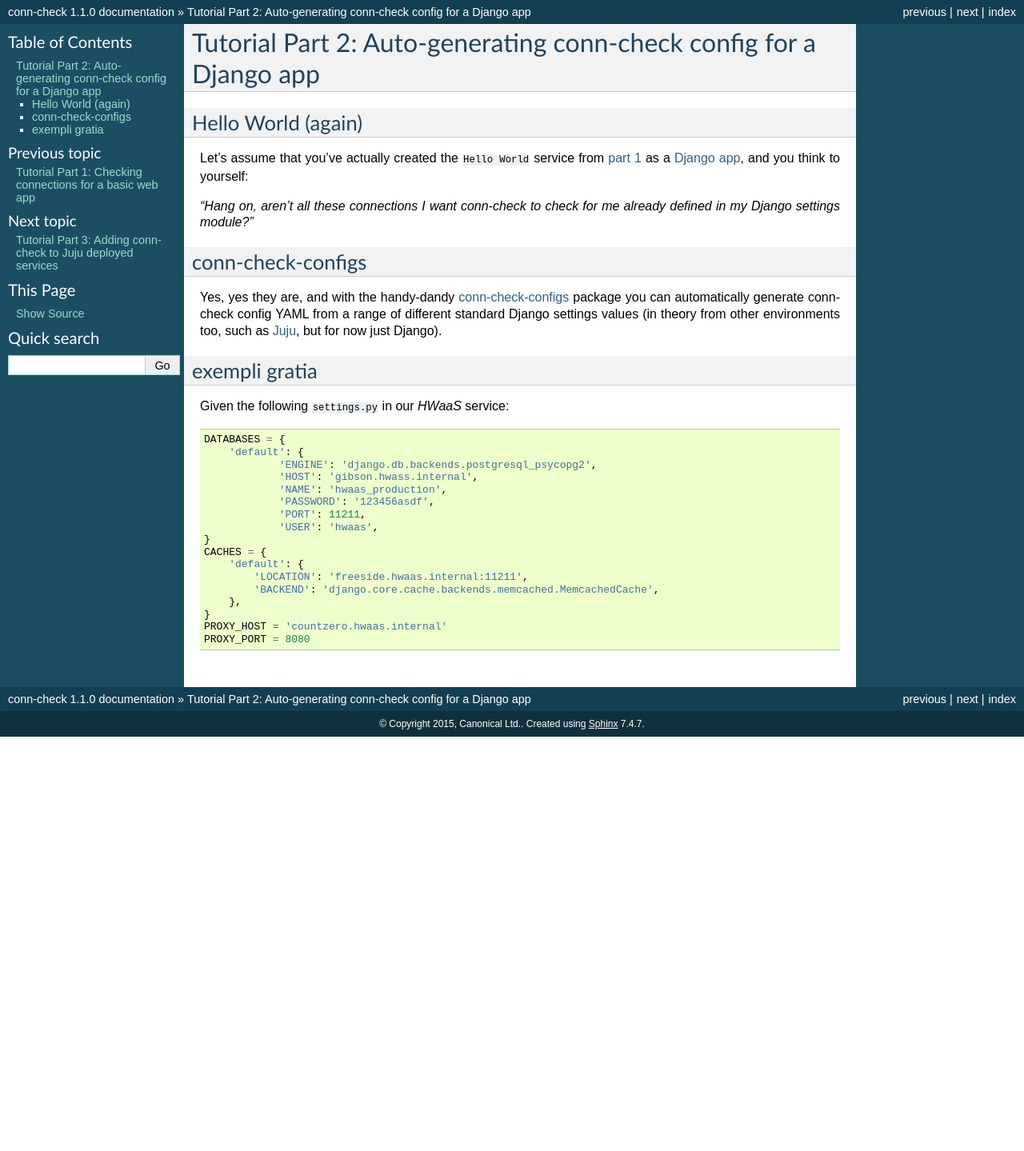
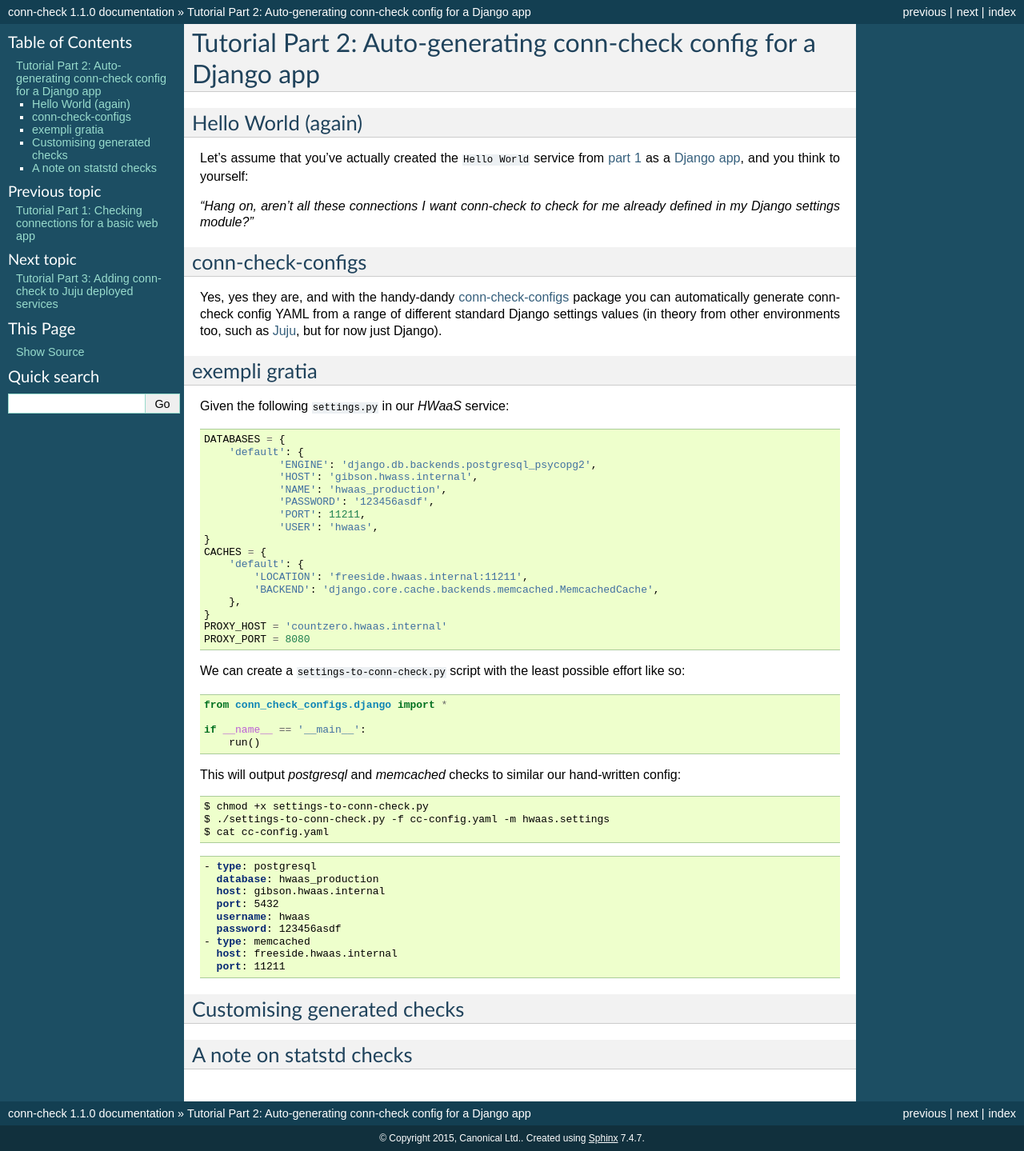
Before and after one commit to canonical-ols/conn-check, a Sphinx documentation site: the page built from docs/tutorial-part-2.rst, in a window 1280 px wide. Shown: the whole page at 80% size. Built offline with Sphinx 7.4.7, drawn with Linux system fonts in a browser that asks for light colours; before the commit the page ends 921 px from its top, so only the background shows below that.

Commit message:
Add settings-to-conn-checky.py example

```diff
--- a/docs/tutorial-part-2.rst
+++ b/docs/tutorial-part-2.rst
@@ -44,3 +44,42 @@
     }
     PROXY_HOST = 'countzero.hwaas.internal'
     PROXY_PORT = 8080
+
+We can create a ``settings-to-conn-check.py`` script with the least possible
+effort like so:
+
+.. code-block:: python
+
+    from conn_check_configs.django import *
+
+    if __name__ == '__main__':
+        run()
+
+This will output `postgresql` and `memcached` checks to similar our
+hand-written config:
+
+.. code-block:: sh
+
+    $ chmod +x settings-to-conn-check.py
+    $ ./settings-to-conn-check.py -f cc-config.yaml -m hwaas.settings
+    $ cat cc-config.yaml
+
+.. code-block:: yaml
+
+    - type: postgresql
+      database: hwaas_production
+      host: gibson.hwaas.internal
+      port: 5432
+      username: hwaas
+      password: 123456asdf
+    - type: memcached
+      host: freeside.hwaas.internal
+      port: 11211
+
+Customising generated checks
+----------------------------
+
+
+
+A note on statstd checks
+------------------------
```
